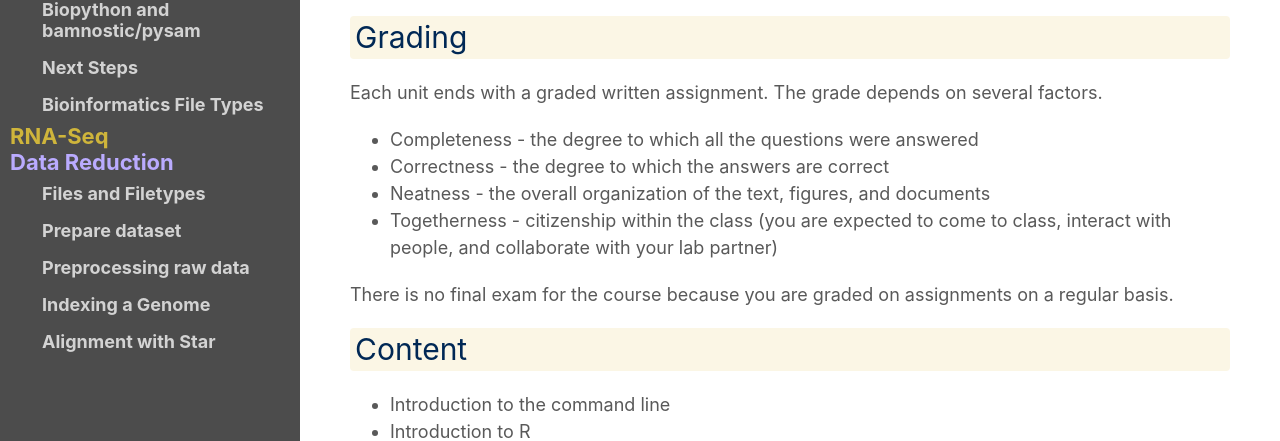
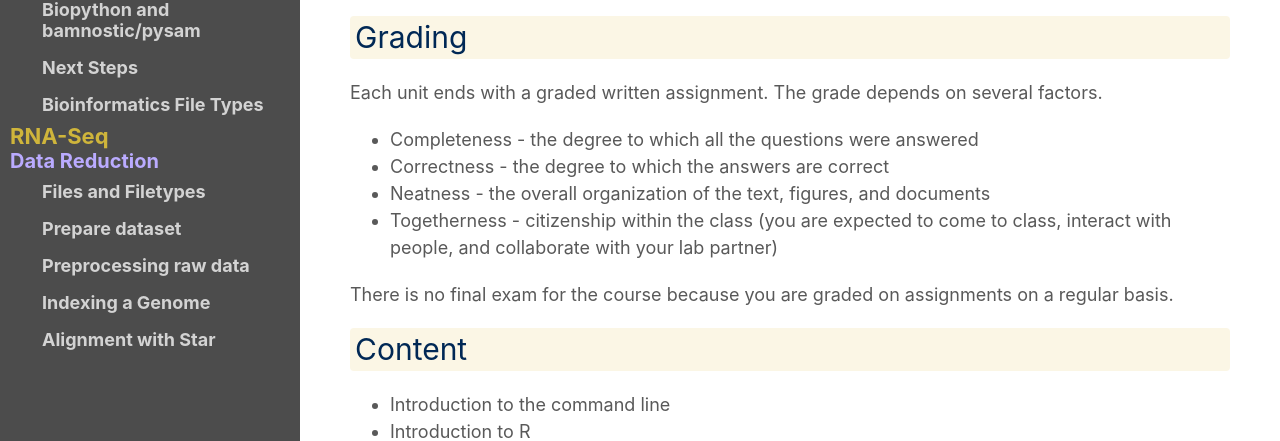
Before and after one commit to ucdavis-bioinformatics-training/2025-Spring-BIS180L, a Jekyll site: the page built from index.md, in a window 1280 px wide. Shown: the part 951-1392 px from the top of the page. Built offline with Jekyll 4.4.1, drawn with Linux system fonts in a browser that asks for light colours.

Commit message:
adding rnaseq docs

```diff
--- a/_layouts/default.html
+++ b/_layouts/default.html
@@ -63,7 +63,7 @@
                 {% endif %}
 
                 {% if nav.subheading %}
-                  <tr><th style="font-size:22px; color:#BAABFF">{{ nav.subheading }}</th></tr>
+                  <tr><th style="font-size:20px; color:#BAABFF">{{ nav.subheading }}</th></tr>
                   {% continue %}
                 {% endif %}
 
```
